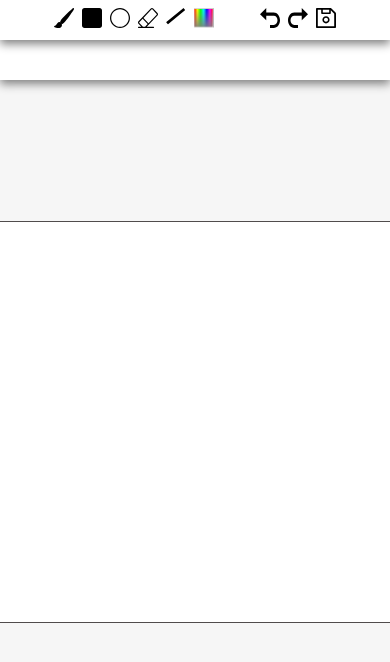
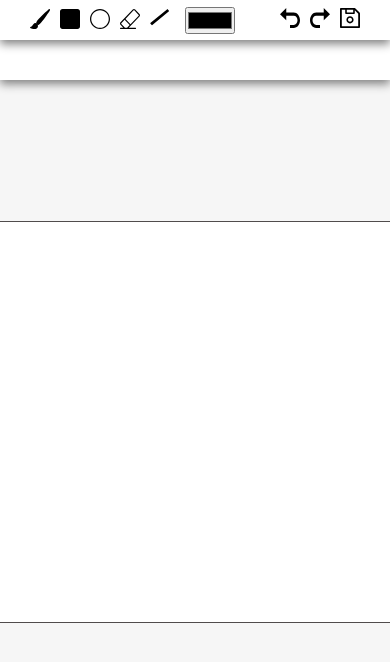
Before and after one commit to Segnities/paint-websockets, a React (Vite) app: page / in a window 390 px wide. Shown: the top 662 px of the page. Built offline with nearby package versions, Linux system fonts and the light colour scheme.

Commit message:
mobx & canvas + tool state & common Tool class

```diff
--- a/package.json
+++ b/package.json
@@ -10,6 +10,8 @@
     "preview": "vite preview"
   },
   "dependencies": {
+    "mobx": "^6.10.2",
+    "mobx-react-lite": "^4.0.4",
     "react": "^18.2.0",
     "react-dom": "^18.2.0",
     "sass": "^1.67.0"
--- a/src/assets/styles/toolbar.scss
+++ b/src/assets/styles/toolbar.scss
@@ -16,7 +16,7 @@
       height: 20px;
       border: none;
       cursor: pointer;
-      margin: 0 4px;
+      margin: 0 5px;
    }
 }
 
@@ -37,6 +37,11 @@
    background-repeat: no-repeat;
    background-size: contain;
    background-color: transparent;
+   border: none;
+}
+
+.color-picker {
+   margin-left: 10px;
 }
 
 .brush {
@@ -74,3 +79,12 @@
 .save {
    background-image: url('../img/save.svg');
 }
+
+@media screen and (max-width: 772px) {
+   .right-menu {
+      padding-right: 25px;
+   }
+   .left-menu {
+      padding-left: 25px;
+   }
+}
--- a/src/components/Canvas.jsx
+++ b/src/components/Canvas.jsx
@@ -1,11 +1,20 @@
+import {useEffect, useRef} from "react";
+import { observer } from 'mobx-react-lite';
 import '../assets/styles/canvas.scss';
 
-function Canvas() {
+import canvasState from '../store/canvasState';
+
+const Canvas = observer(() => {
+   const canvasRef = useRef();
+   useEffect(()=> {
+      canvasState.setCanvas(canvasRef.current);
+   }, [])
+
    return (
       <div className="canvas">
-         <canvas width={600} height={400}></canvas>
+         <canvas ref={canvasRef}  width={600} height={400}></canvas>
       </div>
    );
-}
+});
 
 export default Canvas;
--- a/src/components/ToolBar.jsx
+++ b/src/components/ToolBar.jsx
@@ -9,7 +9,7 @@ function ToolBar() {
             <button className='toolbar-btn circle' />
             <button className='toolbar-btn eraser' />
             <button className='toolbar-btn line' />
-            <button className='toolbar-btn image' />
+            <input type='color' className='color-picker'/>
          </div>
          <div className='right-menu'>
             <button className='toolbar-btn undo' />
--- /dev/null
+++ b/src/store/canvasState.js
@@ -0,0 +1,13 @@
+import { makeAutoObservable } from "mobx";
+
+class CanvasState {
+   canvas = null
+   constructor() {
+      makeAutoObservable(this);
+   }
+   setCanvas(canvas) {
+      this.canvas = canvas;
+   }
+}
+
+export default new CanvasState();
--- /dev/null
+++ b/src/tools/Tool.js
@@ -0,0 +1,6 @@
+export default class Tool {
+   constructor(canvas) {
+      this.canvas = canvas;
+      this.ctx = canvas.getContext('2d');
+   }
+}
```
Also changed, not shown: src/store/toolState.js (added, +14 -0 lines), 1 other file (tests, documents, lock files or other folders).
